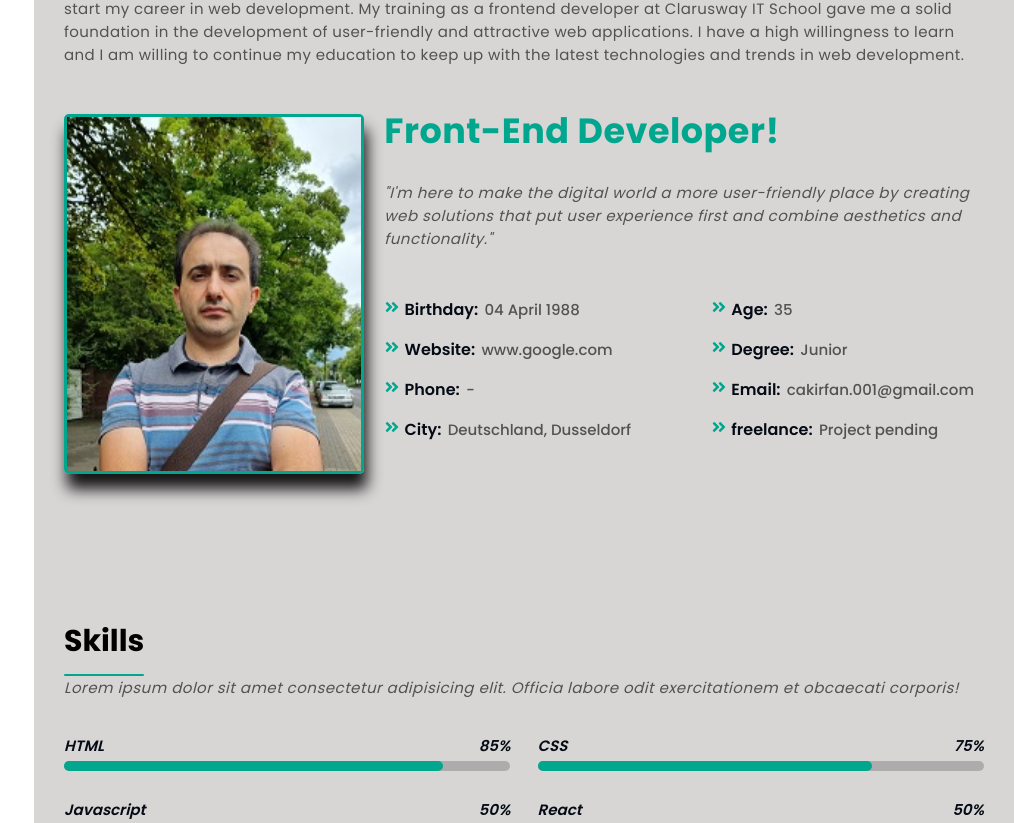
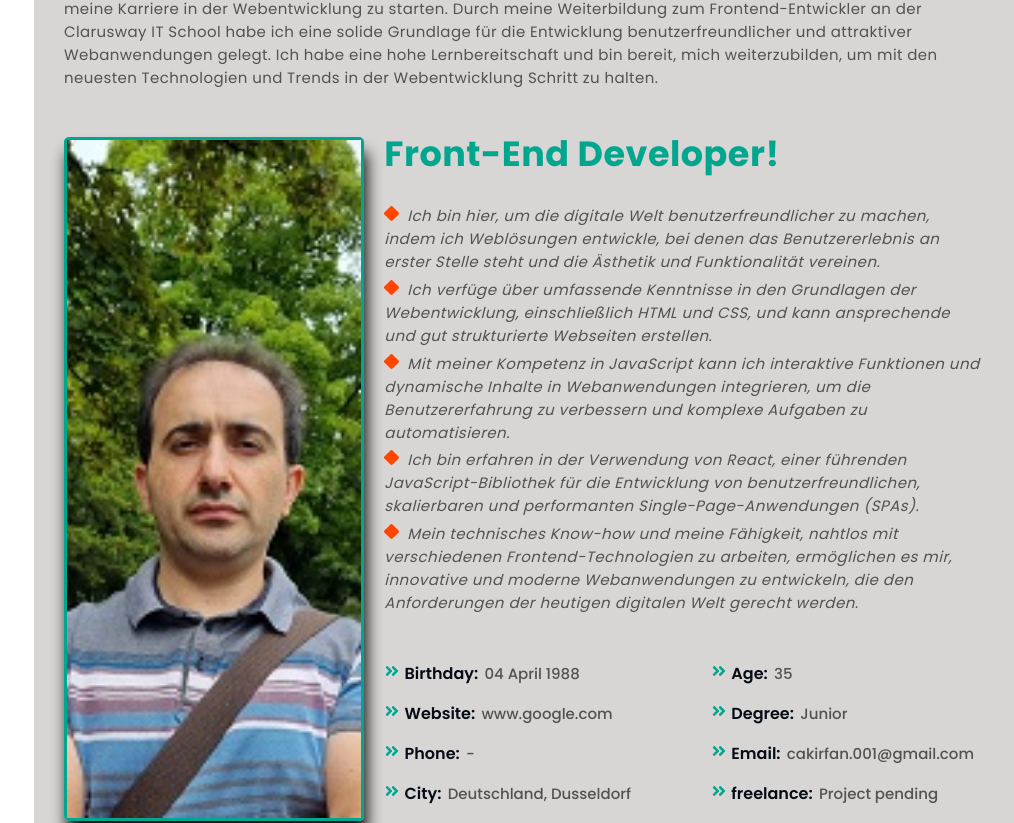
Before and after one commit to Cakirfan/my_portfolio, a React (Create React App) app: page /portfolio in a window 1280 px wide. Shown: the part 973-1796 px from the top of the page, without its empty margins (266-1280 px from the left). Built offline with nearby package versions, Linux system fonts and the light colour scheme; the HTML template or start-up script is replaced by a standard one.

Commit message:
aboutMe updated

```diff
--- a/src/components/aboutMe/About.css
+++ b/src/components/aboutMe/About.css
@@ -47,10 +47,20 @@
 #about .about-col .img-col img {
   width: 100%;
   height: 100%;
+  object-fit: cover;
 }
 
 #about .about-col .info-col {
   flex-basis: 70%;
+}
+
+#about .about-col .info-col .sub-paraf-icon {
+  color: var(--bgColor2);
+  margin-right: .5rem;
+}
+
+#about .about-col .info-col .sub-paraf p {
+  margin-bottom: .3rem;
 }
 
 #about .about-col .info-col h2 {
--- a/src/components/aboutMe/About.jsx
+++ b/src/components/aboutMe/About.jsx
@@ -1,7 +1,8 @@
-import React from 'react'
-import "./About.css"
-import MyFoto from "../../assets/images/myFoto.jpeg"
+import React from "react";
+import "./About.css";
+import MyFoto from "../../assets/images/myFoto.jpeg";
 import { FaAngleDoubleRight } from "react-icons/fa";
+import { BsFillDiamondFill } from "react-icons/bs";
 
 const About = () => {
   return (
@@ -9,11 +10,18 @@
       <h1 class="sub-heading">About Me</h1>
       <div class="divider"></div>
       <p>
-                As an enthusiastic newcomer to the IT industry, I am aiming for a professional reorientation and am motivated to start my career in web development. My training as a frontend developer at Clarusway IT School gave me a solid foundation in the development of user-friendly and attractive web applications. I have a high willingness to learn and I am willing to continue my education to keep up with the latest technologies and trends in web development.
+        {/* As an enthusiastic newcomer to the IT industry, I am aiming for a professional reorientation and am motivated to start my career in web development. My training as a frontend developer at Clarusway IT School gave me a solid foundation in the development of user-friendly and attractive web applications. I have a high willingness to learn and I am willing to continue my education to keep up with the latest technologies and trends in web development. */}
+        Als begeisterter Neueinsteiger in die IT-Branche strebe ich eine
+        berufliche Neuorientierung an und bin motiviert, meine Karriere in der
+        Webentwicklung zu starten. Durch meine Weiterbildung zum
+        Frontend-Entwickler an der Clarusway IT School habe ich eine solide
+        Grundlage für die Entwicklung benutzerfreundlicher und attraktiver
+        Webanwendungen gelegt. Ich habe eine hohe Lernbereitschaft und bin
+        bereit, mich weiterzubilden, um mit den neuesten Technologien und Trends
+        in der Webentwicklung Schritt zu halten.
       </p>
 
       <div class="about-col">
-
         {/* <!--* img-col --> */}
         <div class="img-col">
           <img src={MyFoto} alt="..." />
@@ -23,37 +31,94 @@
         <div class="info-col">
           <h2>Front-End Developer!</h2>
           <p class="sub-paraf">
-                        "I'm here to make the digital world a more user-friendly place by creating web solutions that put user experience first and combine aesthetics and functionality."
+            {/* I'm here to make the digital world a more user-friendly place by1
+            creating web solutions that put user experience first and combine
+            aesthetics and functionality. */}
+            <p>
+              <BsFillDiamondFill className="sub-paraf-icon" />
+              Ich bin hier, um die digitale Welt benutzerfreundlicher zu machen,
+              indem ich Weblösungen entwickle, bei denen das Benutzererlebnis an
+              erster Stelle steht und die Ästhetik und Funktionalität vereinen.
+            </p>
+
+            <p>
+              <BsFillDiamondFill className="sub-paraf-icon" />
+              Ich verfüge über umfassende Kenntnisse in den Grundlagen der
+              Webentwicklung, einschließlich HTML und CSS, und kann ansprechende
+              und gut strukturierte Webseiten erstellen.
+            </p>
+            <p>
+              <BsFillDiamondFill className="sub-paraf-icon" />
+              Mit meiner Kompetenz in JavaScript kann ich interaktive Funktionen
+              und dynamische Inhalte in Webanwendungen integrieren, um die
+              Benutzererfahrung zu verbessern und komplexe Aufgaben zu
+              automatisieren.
+            </p>
+            <p>
+              <BsFillDiamondFill className="sub-paraf-icon" />
+              Ich bin erfahren in der Verwendung von React, einer führenden
+              JavaScript-Bibliothek für die Entwicklung von
+              benutzerfreundlichen, skalierbaren und performanten
+              Single-Page-Anwendungen (SPAs).
+            </p>
+
+            <p>
+              <BsFillDiamondFill className="sub-paraf-icon" />
+              Mein technisches Know-how und meine Fähigkeit, nahtlos mit
+              verschiedenen Frontend-Technologien zu arbeiten, ermöglichen es
+              mir, innovative und moderne Webanwendungen zu entwickeln, die den
+              Anforderungen der heutigen digitalen Welt gerecht werden.
+            </p>
           </p>
           <div class="icon-list-col">
-
             {/* <!--* Left-Side List --> */}
             <div class="icon-list">
               <ul>
-                                <li><FaAngleDoubleRight className='icon'/> <strong>Birthday:</strong> <span>04 April 1988</span></li>
-                                <li><FaAngleDoubleRight className='icon'/> <strong>Website:</strong> <span>www.google.com</span></li>
-                                <li><FaAngleDoubleRight className='icon'/> <strong>Phone:</strong> <span>-</span></li>
-                                <li><FaAngleDoubleRight className='icon'/> <strong>City:</strong> <span>Deutschland, Dusseldorf</span></li>
+                <li>
+                  <FaAngleDoubleRight className="icon" />{" "}
+                  <strong>Birthday:</strong> <span>04 April 1988</span>
+                </li>
+                <li>
+                  <FaAngleDoubleRight className="icon" />{" "}
+                  <strong>Website:</strong> <span>www.google.com</span>
+                </li>
+                <li>
+                  <FaAngleDoubleRight className="icon" />{" "}
+                  <strong>Phone:</strong> <span>-</span>
+                </li>
+                <li>
+                  <FaAngleDoubleRight className="icon" /> <strong>City:</strong>{" "}
+                  <span>Deutschland, Dusseldorf</span>
+                </li>
               </ul>
             </div>
 
             {/* <!--* Right-Side List --> */}
             <div class="icon-list">
               <ul>
-                                <li><FaAngleDoubleRight className='icon'/> <strong>Age:</strong> <span>35</span></li>
-                                <li><FaAngleDoubleRight className='icon'/> <strong>Degree:</strong> <span>Junior</span></li>
-                                <li><FaAngleDoubleRight className='icon'/> <strong>Email:</strong> <span>cakirfan.001@gmail.com</span></li>
-                                <li><FaAngleDoubleRight className='icon'/> <strong>freelance:</strong> <span>Project pending</span></li>
+                <li>
+                  <FaAngleDoubleRight className="icon" /> <strong>Age:</strong>{" "}
+                  <span>35</span>
+                </li>
+                <li>
+                  <FaAngleDoubleRight className="icon" />{" "}
+                  <strong>Degree:</strong> <span>Junior</span>
+                </li>
+                <li>
+                  <FaAngleDoubleRight className="icon" />{" "}
+                  <strong>Email:</strong> <span>cakirfan.001@gmail.com</span>
+                </li>
+                <li>
+                  <FaAngleDoubleRight className="icon" />{" "}
+                  <strong>freelance:</strong> <span>Project pending</span>
+                </li>
               </ul>
             </div>
-
           </div>
         </div>
+      </div>
+    </section>
+  );
+};
 
-            </div>
-
-        </section>
-  )
-}
-
-export default About
+export default About;
--- a/src/components/portfolio/Portfolio.css
+++ b/src/components/portfolio/Portfolio.css
@@ -1,5 +1,6 @@
 #portfolio {
   padding: 70px 30px;
+  position: relative;
 }
 
 #portfolio .btn-group {
@@ -28,6 +29,7 @@
   background-color: var(--bgColor2);
   cursor: pointer;
   transform: scale(1.2);
+  border: 2px solid #eee inset;
 }
 
 #portfolio .btn-group .hide {
@@ -35,7 +37,8 @@
 }
 
 #portfolio .port-row {
-  margin-top: 50px;
+  margin-top: 2.5rem;
+  margin-bottom: 1rem;
   display: grid;
   grid-template-columns: repeat(3, 1fr);
   grid-gap: 35px;
@@ -62,7 +65,8 @@
   left: 0;
   width: 100%;
   height: 100%;
-  background-color: var(--themeColor);
+  background-color: var(--bgColor2);
+  opacity: .9;
   padding: 1rem;
   text-align: center;
   display: flex;
@@ -110,6 +114,28 @@
   color: var(--bgColor);
 }
 
+.show-more-button {
+  position: absolute;
+  bottom: .7rem;
+  left: 45%;
+  padding: .5rem 3rem;
+  margin-top: 3rem;
+  font-size: 1rem;
+  font-weight: 600;
+  color: #fff;
+  background-color: orange;
+  border: 2px solid orangered;
+  border-radius: 5px;
+  cursor: pointer;
+  box-shadow: 3px 5px 5px #000;
+  transition: all .5s ease-in-out;
+}
+
+.show-more-button:hover {
+  transform: scale(.95);
+  box-shadow: none;
+}
+
 /*! Mobile View */
 @media only screen and (max-width: 850px) {
   #portfolio .port-row {
--- a/src/components/portfolio/Portfolio.jsx
+++ b/src/components/portfolio/Portfolio.jsx
@@ -4,9 +4,9 @@
 import "./Portfolio.css";
 
 const Portfolio = () => {
-
   const [activeButton, setActiveButton] = useState("all");
   const [filteredWorks, setFilteredWorks] = useState(portWorks);
+  const [showAll, setShowAll] = useState(false); // Toggle durumu ekledik
 
   const handleButtonClick = (btn) => {
     setActiveButton(btn);
@@ -20,7 +20,9 @@
     }
   };
 
-
+  const toggleShowAll = () => {
+    setShowAll(!showAll); // Toggle durumunu tersine çevirir
+  };
 
   return (
     <section id="portfolio">
@@ -32,27 +34,81 @@
       </p>
 
       <div className="btn-group">
-        <button className={activeButton === "all" ? "active" : ""} data-name="all" onClick={() => handleButtonClick("all")}>all</button>
-        <button className={activeButton === "easy" ? "active" : ""} data-name="easy" onClick={() => handleButtonClick("easy")}>easy</button>
-        <button className={activeButton === "intermediate" ? "active" : ""} data-name="intermediate" onClick={() => handleButtonClick("intermediate")}>intermediate level</button>
-        <button className={activeButton === "high" ? "active" : ""} data-name="high" onClick={() => handleButtonClick("high")}>high level</button>
+        <button
+          className={activeButton === "all" ? "active" : ""}
+          data-name="all"
+          onClick={() => handleButtonClick("all")}
+        >
+          all
+        </button>
+        <button
+          className={activeButton === "easy" ? "active" : ""}
+          data-name="easy"
+          onClick={() => handleButtonClick("easy")}
+        >
+          upper intermediate
+        </button>
+        <button
+          className={activeButton === "intermediate" ? "active" : ""}
+          data-name="intermediate"
+          onClick={() => handleButtonClick("intermediate")}
+        >
+          intermediate
+        </button>
+        <button
+          className={activeButton === "high" ? "active" : ""}
+          data-name="high"
+          onClick={() => handleButtonClick("high")}
+        >
+          elementary
+        </button>
       </div>
+
       <div className="port-row">
-        {filteredWorks.map((work) => (
-          <div className="port-item" key={work.wId} data-name={work.wCategory}>
+        {showAll
+          ? filteredWorks.map((work) => (
+              <div
+                className="port-item"
+                key={work.wId}
+                data-name={work.wCategory}
+              >
                 <div className="port-img">
                   <img src={work.wImage} alt={work.wName} />
                 </div>
                 <div className="port-info">
                   <h4>{work.wName}</h4>
                   <p>{work.wDesc}</p>
-              <a href={work.wHref} target="_blank">
+                  <a href={work.wHref} target="_blank" rel="noreferrer">
+                    <FaUpRightFromSquare />
+                  </a>
+                </div>
+              </div>
+            ))
+          : filteredWorks.slice(0, 6).map((work) => (
+              <div
+                className="port-item"
+                key={work.wId}
+                data-name={work.wCategory}
+              >
+                <div className="port-img">
+                  <img src={work.wImage} alt={work.wName} />
+                </div>
+                <div className="port-info">
+                  <h4>{work.wName}</h4>
+                  <p>{work.wDesc}</p>
+                  <a href={work.wHref} target="_blank" rel="noreferrer">
                     <FaUpRightFromSquare />
                   </a>
                 </div>
               </div>
             ))}
       </div>
+      {filteredWorks.length > 6 && (
+        <button onClick={toggleShowAll} className="show-more-button">
+          {showAll ? "Show Less" : "Show More"}{" "}
+          {/* Toggle durumuna göre düğme metnini değiştirir */}
+        </button>
+      )}
     </section>
   );
 };
--- a/src/components/scrollTop/ScrollBtn.css
+++ b/src/components/scrollTop/ScrollBtn.css
@@ -1,18 +1,22 @@
 
 .scrollTop {
     position: fixed;
+    display: flex;
+    justify-content: center;
+    align-items: center;
     bottom: 800px;
     right: 40px;
-    width: 60px;
-    height: 60px;
-    background: #fff url(../../assets/images/up.png);
-    color: #a51c1c!important;
-    border-radius: 9px;
+    width: 70px;
+    height: 70px;
+    /* background: #fff url(../../assets/images/up.png);
     background-size: 40px;
     background-position: center;
-    background-repeat: no-repeat;
+    background-repeat: no-repeat;*/
+    color: #06375f !important;
+    background-color: orange;
+    border-radius: 9px;
     box-shadow: 3px 7px 7px red;
-    border: 3px solid #000;
+    border: 3px solid #06375f;
     cursor: pointer;
     z-index: 10000;
     visibility: hidden;
@@ -20,6 +24,16 @@
     transition: all .5s ease;
 }
 
+.scrollTop .icon {
+    height: 70%;
+    width: 70%;
+    overflow: hidden;
+}
+
+.scrollTop:hover {
+    box-shadow: none;
+}
+
 .scrollTop.active {
     bottom: 40px;
     visibility: visible;
--- a/src/components/scrollTop/ScrollBtn.jsx
+++ b/src/components/scrollTop/ScrollBtn.jsx
@@ -1,5 +1,6 @@
 import React, { useState, useEffect } from "react";
 import "./ScrollBtn.css";
+import { BsCapslockFill } from "react-icons/bs";
 
 const ScrollBtn = () => {
   const [showScrollButton, setShowScrollButton] = useState(false);
@@ -33,7 +34,9 @@
     <div
       className={`scrollTop ${showScrollButton ? "active" : ""}`}
       onClick={scrollToTop}
-    ></div>
+    >
+      <BsCapslockFill className="icon" />
+    </div>
   );
 };
 
--- a/src/components/skills/Skills.css
+++ b/src/components/skills/Skills.css
@@ -1,5 +1,5 @@
 #skill {
-  padding: 70px 30px;
+  padding: 50px 30px;
 }
 
 #skill .skill-row {
@@ -7,6 +7,10 @@
   display: grid;
   grid-template-columns: repeat(2, 1fr);
   grid-gap: 1.7rem;
+}
+
+#skill .sub-paraf {
+  margin-top: 1.5rem;
 }
 
 #skill .skill-row .skill-box .skill-info {
--- a/src/components/skills/Skills.jsx
+++ b/src/components/skills/Skills.jsx
@@ -6,8 +6,7 @@
         <h1 class="sub-heading">Skills</h1>
         <div class="divider"></div>
         <p class="sub-paraf">
-          Lorem ipsum dolor sit amet consectetur adipisicing elit. Officia
-          labore odit exercitationem et obcaecati corporis!
+          Ich bemühe mich weiterhin ständig, meine Kenntnisse zu verbessern.
         </p>
 
         <div class="skill-row">
```
Lines whose indentation alone changed are shown as unchanged.
